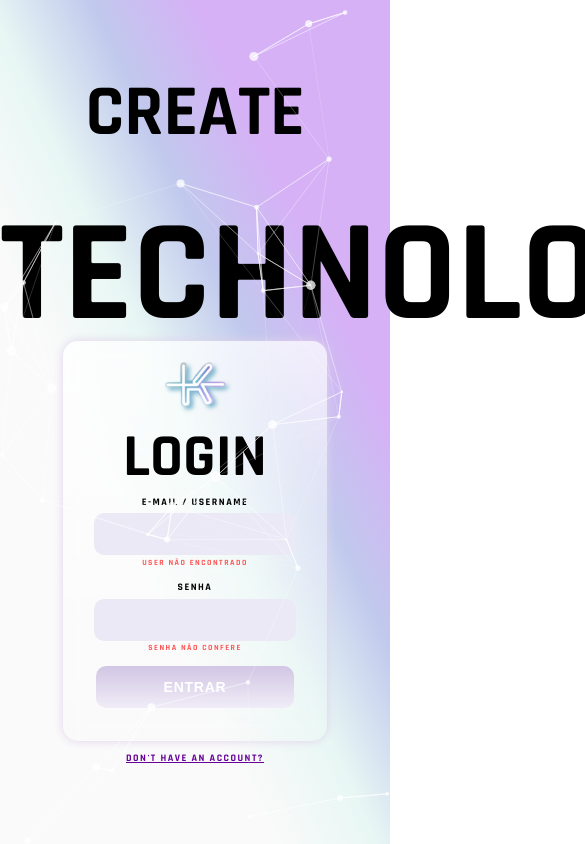
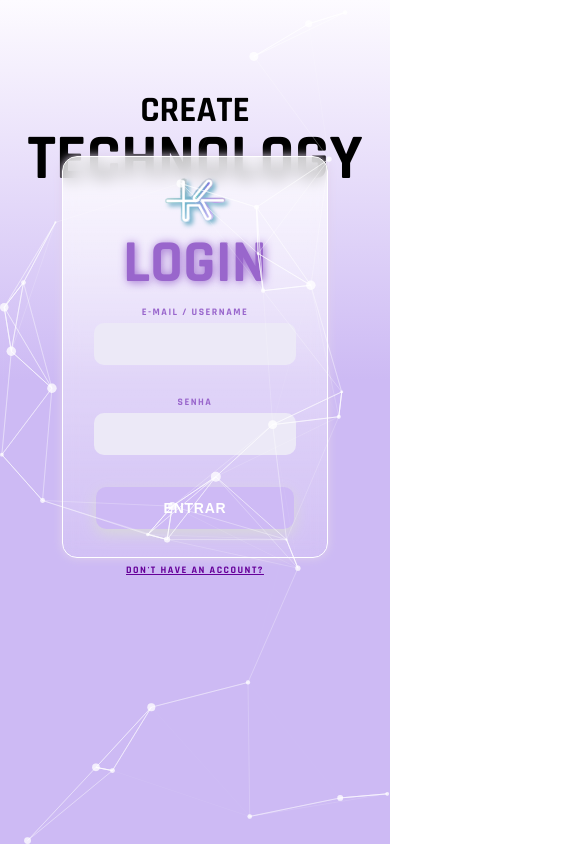
Before and after one commit to enzoggqs/desafio-kolabs, a React (Create React App) app: page / in a window 390 px wide. Shown: the top 844 px of the page, 585 px wide, since content can reach past the window. Built offline with nearby package versions, Linux system fonts and the light colour scheme.

Commit message:
Adding phone view to the page

```diff
--- a/src/index.css
+++ b/src/index.css
@@ -11,6 +11,16 @@ body {
   font-family: 'Rajdhani', sans-serif;
   -webkit-font-smoothing: antialiased;
   -moz-osx-font-smoothing: grayscale;
+
+  /* @media screen and (max-width: 600px) {
+    background: linear-gradient(to bottom, ##FDFBFF, #E5E5E5) fixed;
+  } */
+}
+
+@media screen and (max-width: 600px) {
+  body {
+    background: linear-gradient(to bottom, #FDFBFF, #CDBAF4 45%) fixed;
+  }
 }
 
 code {
--- a/src/styles.js
+++ b/src/styles.js
@@ -13,6 +13,19 @@ export const MainDiv = styled.div`
     font-size: 144px;
 
     font-weight: bold;
+
+    @media (max-width: 600px){
+        font-size: 64px;
+        line-height: 48px;
+
+        span {
+            font-size: 36px;
+        }
+
+        &:first-child {
+            margin-top: 20%;
+        }
+    }
 `
 
 export const LoginContainer = styled.div`
@@ -24,7 +37,7 @@ export const LoginContainer = styled.div`
     // background: white;
     border-radius: 15px;
     z-index: 1;
-    backdrop-filter: blur(10px);
+    backdrop-filter: blur(8px);
     box-shadow: 0 0 10px #DFD1EB;
 
     font-size: 30px;
@@ -84,7 +97,12 @@ export const LoginContainer = styled.div`
         font-size: 14px;
         cursor: pointer;
         color: #FFFFFF;
-        background-image: linear-gradient(#D2C6E4, #F0ECF7);
+    }
+
+    @media (min-width: 600px){
+        button {
+            background-image: linear-gradient(#D2C6E4, #F0ECF7);
+        }
     }
 
     button:hover {
@@ -97,4 +115,36 @@ export const LoginContainer = styled.div`
         line-height: 16px;
         color: #660099;
     }
+
+    @media (max-width: 600px){
+        border: 0.1px solid #FFFFFF;
+
+        h1 {
+            color: #9966CC;
+            text-shadow: 1px 1px 10px #9966CC;
+        }
+
+        form * {
+            margin-bottom: -5%;
+        }
+
+        form span {
+            display: none;
+        }
+
+        form label {
+            margin-bottom: -7%;
+            color: #9966CC;
+        }
+
+        form input {
+            margin-bottom: 5%;
+        }
+
+        form button {
+            margin-top: 7%;
+            background-color: #CEBAF5;
+            box-shadow: 0px 5px 15px #D9D9D9;
+        }
+    }
 `
```
